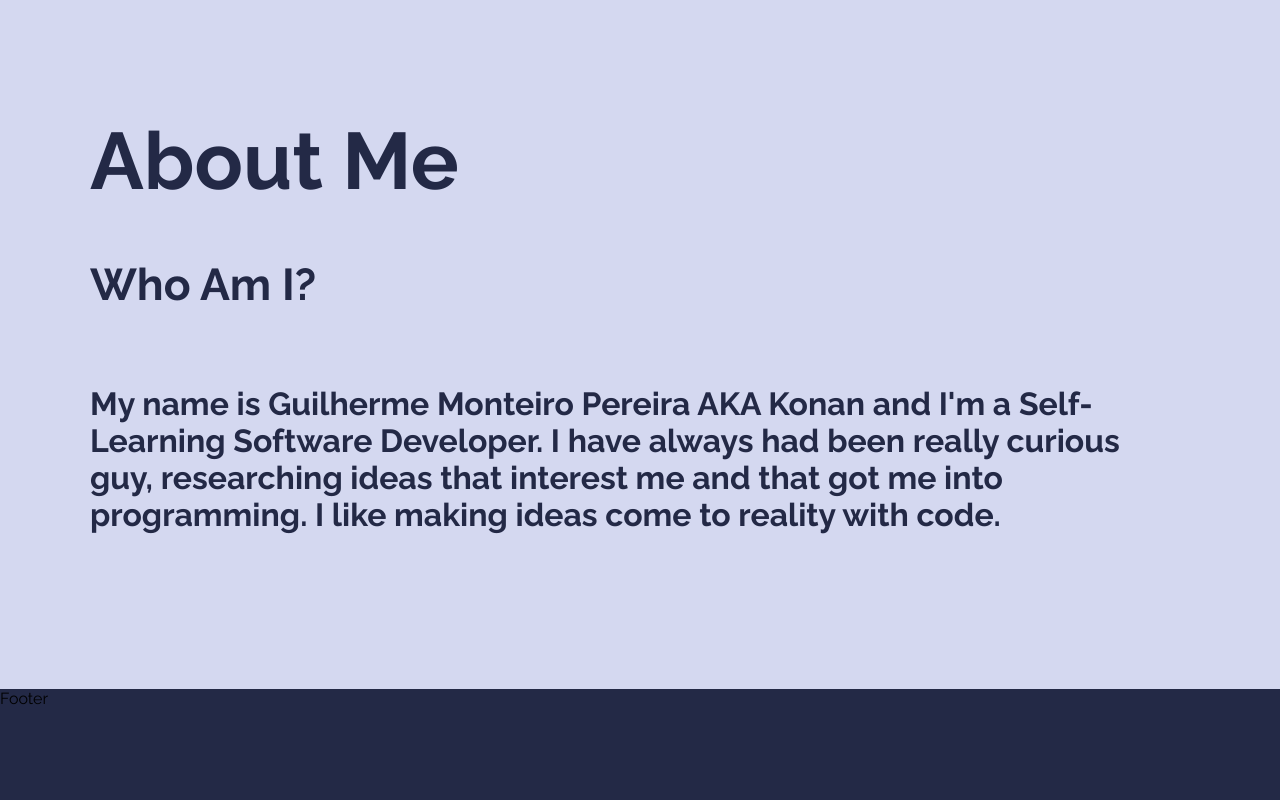
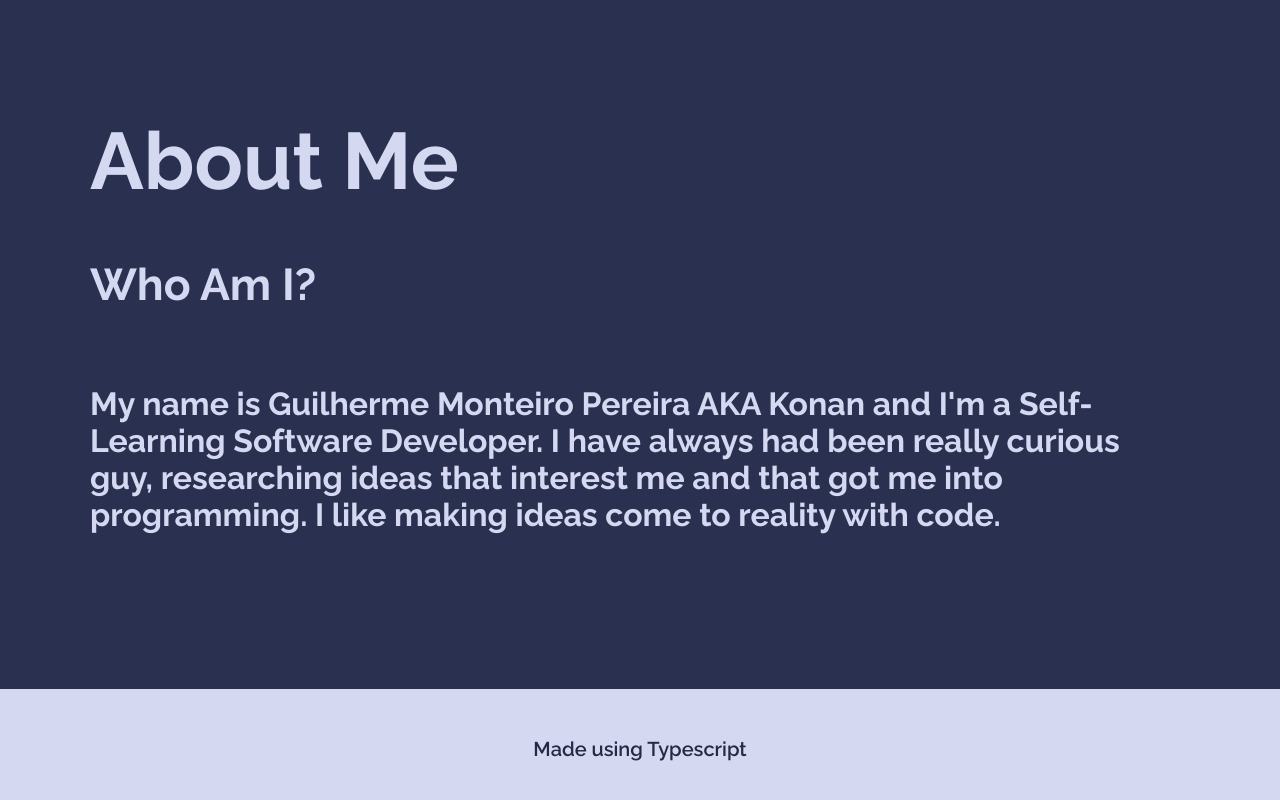
Before and after one commit to GMkonan/gmkonan.dev, a Next.js app: page / in a window 1280 px wide. Shown: the part 980-1780 px from the top of the page. Before the commit the page ends 1688 px from the top, so only its background shows below. Built offline with nearby package versions, Linux system fonts and the light colour scheme; a small style sheet from the web is missing.

Commit message:
change colors and padding
To match footer for now at least

```diff
--- a/src/components/Footer.tsx
+++ b/src/components/Footer.tsx
@@ -1,11 +1,26 @@
+import styled from "styled-components"
 
 
 const Footer = () => {
     return(
-        <div>
-            Footer
-        </div>
+        <Container>
+            <Title>Made using Typescript</Title>
+        </Container>
     )
 }
 
+const Container = styled.div`
+    display: flex;
+    align-items: center;
+    justify-content: center;
+    height: 120px;
+    background: #d4d8f0;
+`
+
+const Title = styled.div`
+    font-size: 1.25rem;
+    font-weight: 600;
+    color: #232946;
+`
+
 export default Footer
--- a/src/components/Hero.tsx
+++ b/src/components/Hero.tsx
@@ -22,26 +22,26 @@ const Container = styled.div`
 display: flex;
 flex-direction: column;
 height: 100%;
-background: #d4d8f0;
+background: #2a3050; //#1a1e33
 `
 
 const Title = styled.h1`
 margin-top: 225px;
 font-size: 5rem;
-color: #232946;
+color: #d4d8f0;
 `
 
 const SubTitle = styled.h1`
 margin-top: 50px;
 font-size: 2.78rem;
-color: #232946;
+color: #d4d8f0;
 `
 
 const AboutMe = styled.h2`
 padding: 0 0px;
 margin-top: 75px;
 font-size: 2rem;
-color: #232946;
+color: #d4d8f0;
 `
 
 export default Hero;
--- a/src/pages/blog.tsx
+++ b/src/pages/blog.tsx
@@ -34,6 +34,7 @@ grid-template-columns: repeat(2, 1fr);
 grid-template-rows: repeat(2, 1fr);
 justify-items: center;
 gap: 32px;
+padding: 64px 0;
 `
 
 const Article = styled.a`
```
